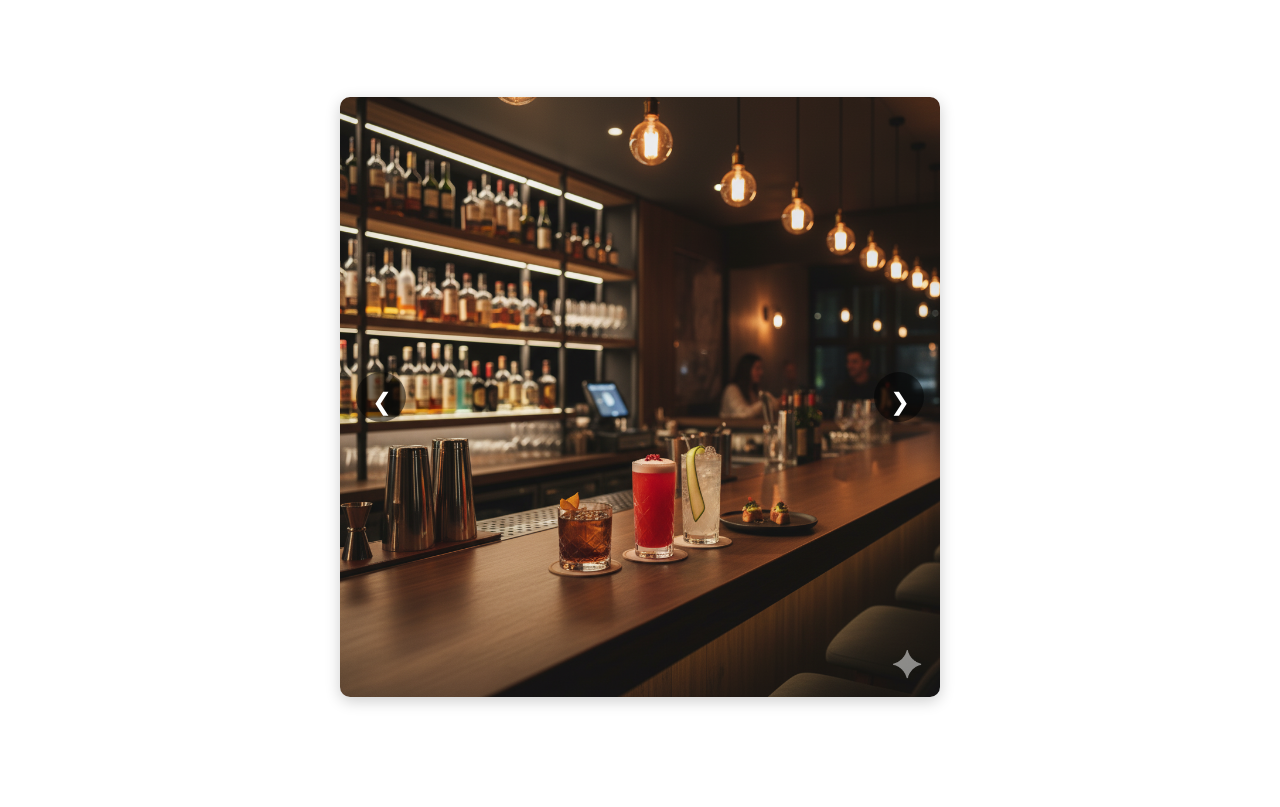
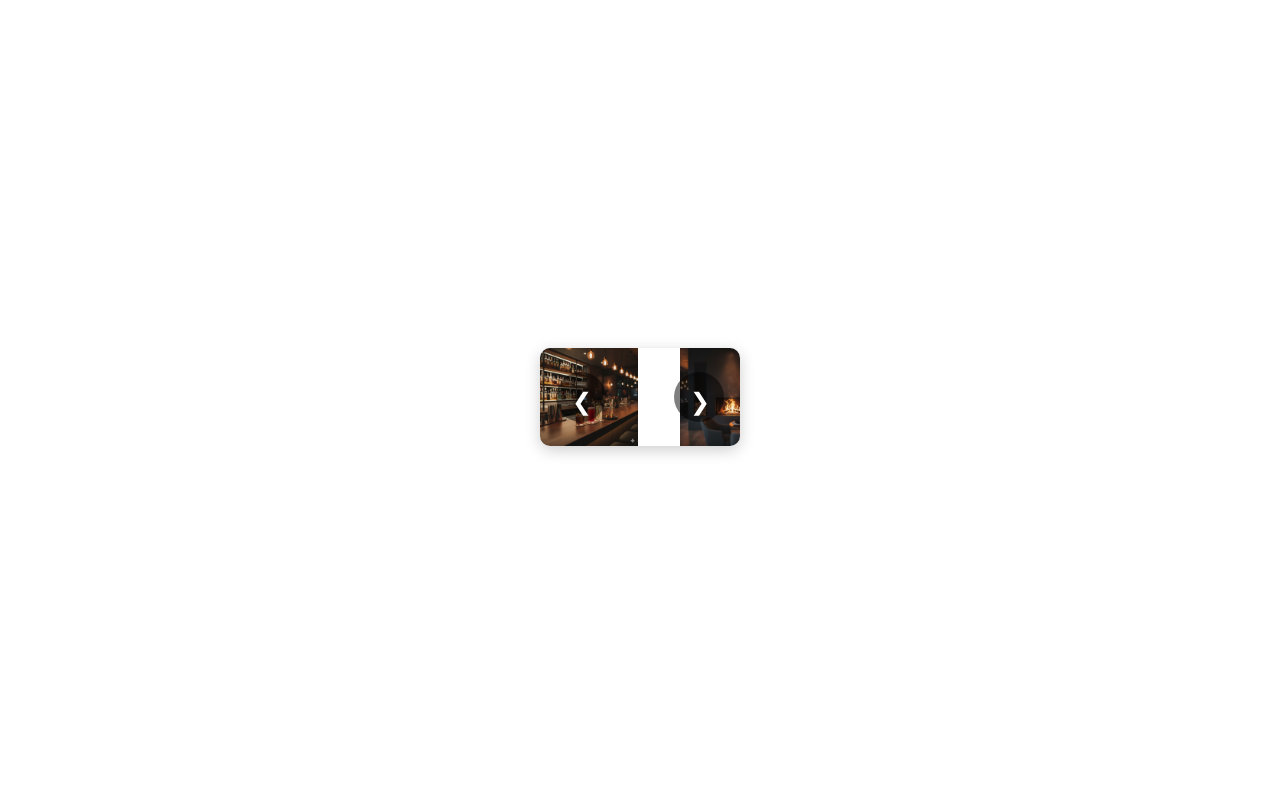
Before and after one commit to caike-santos/restaurante, a plain HTML site: page index.html in a window 1280 px wide. Shown: the part 2676-3483 px from the top of the page. Drawn offline with Linux system fonts and the light colour scheme.

Commit message:
diminuindofotomais

```diff
--- a/estiloinicial.css
+++ b/estiloinicial.css
@@ -233,9 +233,8 @@ iframe{
 /* 1. O contêiner que define a ÁREA VISÍVEL. Agora com position: relative */
 .carousel-wrapper {
     position: relative; /* Essencial para posicionar os botões */
-    max-width: 600px;
-    max-height: 600px;
-    width: 90%;
+    max-width: 200px;
+    width: 70%;
     overflow: hidden; /* Continua escondendo o que está fora */
     border-radius: 10px;
     box-shadow: 0 4px 15px rgba(0, 0, 0, 0.2);
@@ -250,13 +249,13 @@ iframe{
 
 /* 3. Cada item do carrossel */
 .carousel__item {
-    flex: 0 0 100%; /* Cada item ocupa 100% da largura */
-    width: 100%;
+    flex: 0 0 70%; /* Cada item ocupa 100% da largura */
+    width: 70%;
 }
 
 /* 4. A imagem dentro de cada item */
 .carousel__item img {
-    width: 100%;
+    width: 70%;
     height: auto;
     display: block;
 }
```
